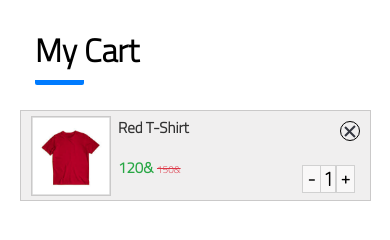
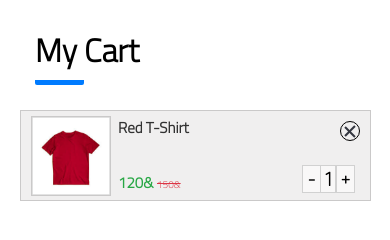
Before and after one commit to Dania96MTR/My-cart, a plain HTML site: page index.html in a window 390 px wide. Drawn offline with Linux system fonts and the light colour scheme.

Commit message:
Update style.css

```diff
--- a/style.css
+++ b/style.css
@@ -139,12 +139,16 @@ p{
     }
     p{
         font-size: 15px;
+
     }
     .price{
         font-size: 15px;
+        top: 15px;
+
     }
     .delete{
         font-size: 10px;
+        top: 15px;
     }
     .count{
         padding: 2px 4px;
```
